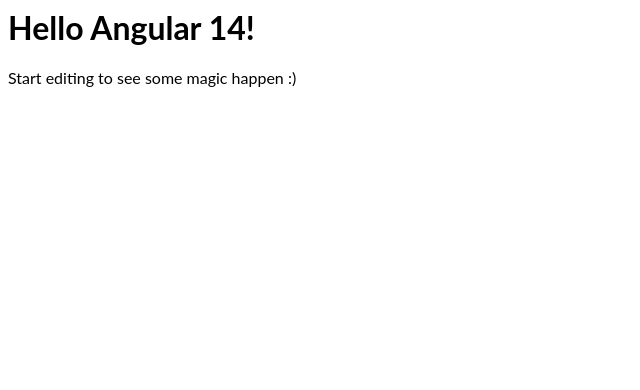
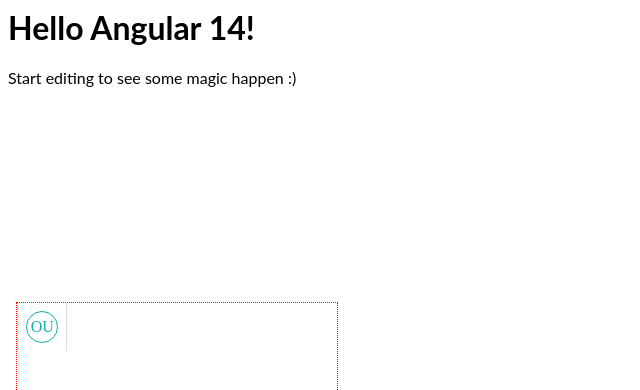
Before and after one commit to UmairBaig8/TreeView, an Angular app: page / in a window 1280 px wide. Shown: the top 390 px of the page, without its empty margins (0-640 px from the left). Built offline with nearby package versions, Linux system fonts and the light colour scheme.

Commit message:
2 files modified

```diff
--- a/src/app/treeview/treeview.component.html
+++ b/src/app/treeview/treeview.component.html
@@ -103,19 +103,19 @@
   </div>
 </div> -->
 
-<!-- <div class="tree-container">
-  <ng-container>
-    <div *ngFor="let item of treeData">
-      <div class="level">
-        <div class="node">
-          <input id="item.id" type="checkbox" value="Ultimatix" />
-          <label for="item.id">
-            <span>{{ item.type }}</span>
-            <span>{{ item.name }}</span>
-            <i class="fa fa-greater-than"></i>
+<div class="tree-container">
+  <ng-container *ngFor="let bars of barStack">
+    <div *ngFor="let bar of bars">
+      <div class="level active">
+        <div class="node" (click)="addBar(bar.childs)">
+          <input id="bar.id" type="checkbox" value="Ultimatix" />
+          <label for="bar.id">
+            <span>{{ bar.type }}</span>
+            <span>{{ bar.name }}</span>
+            <i *ngIf="bar.isParent" class="fa fa-greater-than"></i>
           </label>
         </div>
       </div>
     </div>
   </ng-container>
-</div> -->
+</div>
--- a/src/app/treeview/treeview.component.ts
+++ b/src/app/treeview/treeview.component.ts
@@ -14,6 +14,8 @@
   id: string;
   type: string;
   name: string;
+  isParent?: boolean = false;
+  isSelected?: boolean = false;
   childs?: Tree[];
   search?(id: string): Tree {
     if (this.id === id) {
@@ -33,7 +35,8 @@
   styleUrls: ['./treeview.component.scss'],
 })
 export class TreeviewComponent implements OnInit {
-  private treeData: Array<Tree>;
+  private treeData: Array<Tree> = [];
+  public barStack: Array<Array<Tree>> = [];
 
   constructor() {
     this.treeData = [
@@ -41,11 +44,13 @@
         id: 'ultimatix',
         type: 'OU',
         name: 'Ultimatix',
+        isParent: true,
         childs: [
           {
             id: 'compliance',
             type: 'BU',
             name: 'Compliance',
+            isParent: true,
             childs: [
               {
                 id: 'A0001',
@@ -57,10 +62,14 @@
         ],
       },
     ];
-    var t = new Tree();
-    t = Object.assign(new Tree(), this.treeData[0]);
-    console.log(t instanceof Tree);
-    console.log(t.search('A0001'));
+    this.barStack.push(this.treeData);
+  }
+
+  public addBar(tmp: Tree[]): void {
+    this.barStack.push(tmp);
+  }
+  public removeBar(): Tree[] {
+    return this.barStack.pop();
   }
 
   ngOnInit(): void {}
```
